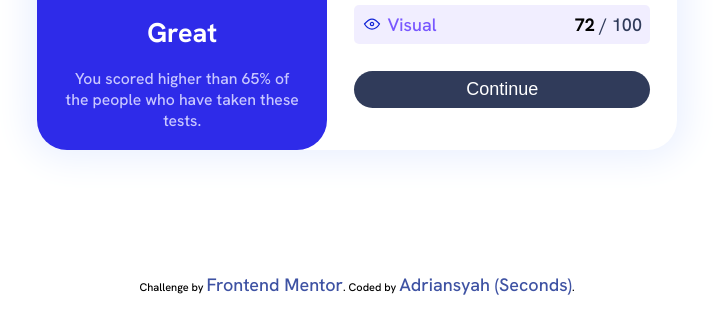
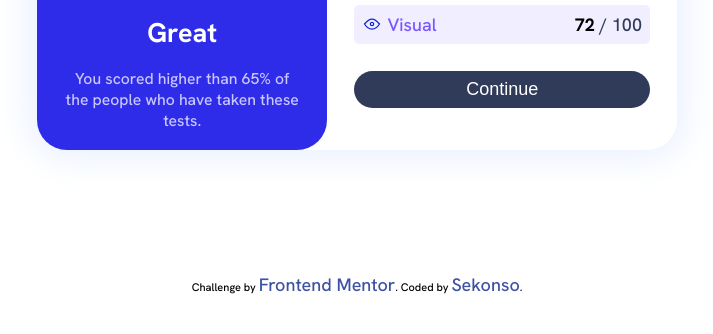
Before and after one commit to Sekonso/Cognitive_result_summary, a plain HTML site: page index.html in a window 1280 px wide. Shown: the part 426-760 px from the top of the page, without its empty margins (283-996 px from the left). Drawn offline with Linux system fonts and the light colour scheme.

Commit message:
Update index.html

```diff
--- a/index.html
+++ b/index.html
@@ -71,7 +71,7 @@
       Challenge by
       <a href="https://www.frontendmentor.io?ref=challenge" target="_blank"
         >Frontend Mentor</a
-      >. Coded by <a href="#">Adriansyah (Seconds)</a>.
+      >. Coded by <a href="#">Sekonso</a>.
     </div>
 
     <script src="./script/main.js"></script>
```
